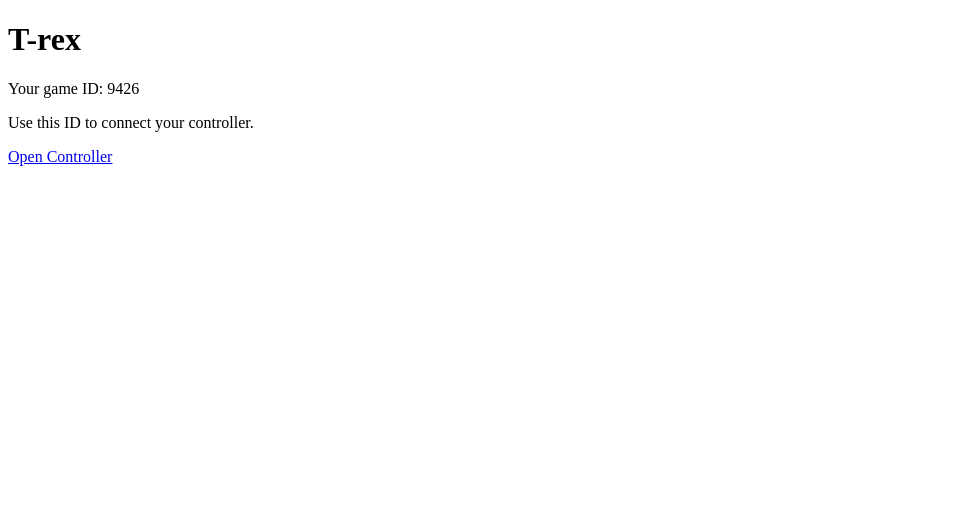
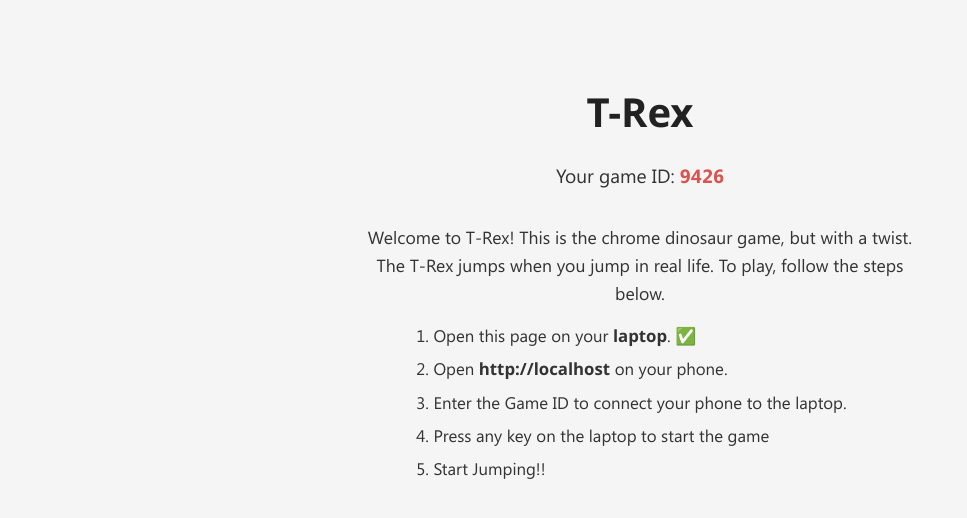
Before and after one commit to rohittp0/trex, a website: page public/index.html in a window 1280 px wide. Shown: the whole page, without its empty margins (0-967 px from the left). Drawn offline with Linux system fonts and the light colour scheme.

Commit message:
Add CSS styles and HTML structure for T-Rex game interface

```diff
--- /dev/null
+++ b/public/css/index.css
@@ -0,0 +1,103 @@
+@font-face {
+    font-family: 'Segoe UI';
+    font-style: normal;
+    font-weight: normal;
+    src: local('Segoe UI Regular'), url('../font/Segoe UI.woff') format('woff');
+}
+
+@font-face {
+    font-family: 'Segoe UI Bold';
+    font-style: normal;
+    font-weight: bold;
+    src: local('Segoe UI Bold'), url('../font/Segoe UI Bold.woff') format('woff');
+}
+
+/* Highlight the game ID */
+
+#gameId {
+    font-family: 'Segoe UI Bold', Tahoma, Geneva, Verdana, sans-serif;
+    font-weight: bold;
+    color: #d9534f; /* A bootstrap-like 'danger' red, tweak as needed */
+}
+
+/* Controller link styling */
+
+a {
+    display: inline-block;
+    margin-top: 16px;
+    padding: 12px 24px;
+    background-color: #007bff;
+    color: #fff;
+    font-size: 1rem;
+    text-decoration: none;
+    border-radius: 4px;
+    transition: background-color 0.2s ease;
+}
+
+a:hover {
+    background-color: #0056b3;
+}
+
+/* Reset default margins/padding and set box-sizing */
+* {
+    margin: 0;
+    padding: 0;
+    box-sizing: border-box;
+}
+
+/* Body styling */
+body {
+    font-family: 'Segoe UI', Tahoma, Geneva, Verdana, sans-serif;
+    background-color: #f5f5f5;
+    color: #333;
+    line-height: 1.6;
+}
+
+/* Container for centering content and controlling width */
+.container {
+    max-width: 600px;
+    margin: 80px auto;
+    padding: 0 20px;
+    text-align: center;
+}
+
+/* Main heading */
+h1 {
+    font-size: 2.5rem;
+    margin-bottom: 16px;
+    color: #222;
+}
+
+/* Author text, slightly styled */
+.author {
+    font-style: italic;
+    color: #555;
+    margin-bottom: 24px;
+    font-size: 1rem;
+}
+
+/* Description paragraph styling */
+.description {
+    font-size: 1.1rem;
+    margin-bottom: 16px;
+}
+
+/* Ordered list for instructions */
+ol {
+    text-align: left; /* left-align steps for readability */
+    margin: 0 auto 24px;
+    display: inline-block;
+    font-size: 1.05rem;
+    line-height: 1.5;
+}
+
+/* Style each list item with a bit of spacing */
+ol li {
+    margin-bottom: 8px;
+}
+
+/* Game ID text block */
+.game-id-text {
+    font-size: 1.2rem;
+    margin-bottom: 32px;
+}
--- /dev/null
+++ b/public/font/style.css
@@ -0,0 +1,32 @@
+/* #### Generated By: http://www.cufonfonts.com #### */
+
+    @font-face {
+    font-family: 'Segoe UI Regular';
+    font-style: normal;
+    font-weight: normal;
+    src: local('Segoe UI Regular'), url('Segoe UI.woff') format('woff');
+    }
+
+
+    @font-face {
+    font-family: 'Segoe UI Italic';
+    font-style: normal;
+    font-weight: normal;
+    src: local('Segoe UI Italic'), url('Segoe UI Italic.woff') format('woff');
+    }
+
+
+    @font-face {
+    font-family: 'Segoe UI Bold';
+    font-style: normal;
+    font-weight: normal;
+    src: local('Segoe UI Bold'), url('Segoe UI Bold.woff') format('woff');
+    }
+
+
+    @font-face {
+    font-family: 'Segoe UI Bold Italic';
+    font-style: normal;
+    font-weight: normal;
+    src: local('Segoe UI Bold Italic'), url('Segoe UI Bold Italic.woff') format('woff');
+    }
--- a/public/index.html
+++ b/public/index.html
@@ -1,16 +1,39 @@
 <!DOCTYPE html>
 <html lang="en">
 <head>
-    <meta charset="UTF-8">
-    <meta name="viewport" content="width=device-width, initial-scale=1.0">
-    <title>Trex</title>
+    <meta charset="UTF-8" />
+    <!-- Ensures the page is displayed well on mobile devices -->
+    <meta name="viewport" content="width=device-width, initial-scale=1.0" />
 
+    <!-- Basic meta tags -->
+    <meta name="description" content="T-Rex game controlled by your phone's jump motion." />
+    <meta name="author" content="Rohit T P" />
+
+    <title>T-Rex</title>
+
+    <!-- Link to external CSS -->
+    <link rel="stylesheet" href="css/index.css" />
+
+    <!-- Defer your main game logic so HTML loads first -->
     <script defer src="js/index.js"></script>
 </head>
 <body>
-<h1>T-rex</h1>
-<p>Your game ID: <span id="gameId"></span></p>
-<p>Use this ID to connect your controller.</p>
-<a href="controller.html">Open Controller</a>
+<div class="container">
+    <h1>T-Rex</h1>
+
+    <p class="game-id-text">Your game ID: <span id="gameId" class="game-id"></span></p>
+
+    <p class="description">
+        Welcome to T-Rex! This is the chrome dinosaur game, but with a twist.
+        The T-Rex jumps when you jump in real life. To play, follow the steps below.
+    </p>
+    <ol>
+        <li>Open this page on your <strong>laptop</strong>. ✅</li>
+        <li>Open <strong id="origin"></strong> on your phone.</li>
+        <li>Enter the Game ID to connect your phone to the laptop.</li>
+        <li>Press any key on the laptop to start the game</li>
+        <li>Start Jumping!!</li>
+    </ol>
+</div>
 </body>
 </html>
--- a/public/js/index.js
+++ b/public/js/index.js
@@ -1,5 +1,10 @@
+if (/Mobi|Android/i.test(navigator.userAgent)) {
+    window.location.replace('/controller.html');
+}
+
 const gameId = Math.floor(1000 + Math.random() * 9000).toString();
 document.getElementById('gameId').textContent = gameId;
+document.getElementById('origin').textContent = location.origin;
 
 const protocol = location.protocol.replace("http", "ws")
 const ws = new WebSocket(`${protocol}//${location.host}`);
```
Also changed, not shown: public/font/Segoe UI Bold Italic.woff (added), public/font/Segoe UI Bold.woff (added), public/font/Segoe UI Italic.woff (added), public/font/Segoe UI.woff (added).
